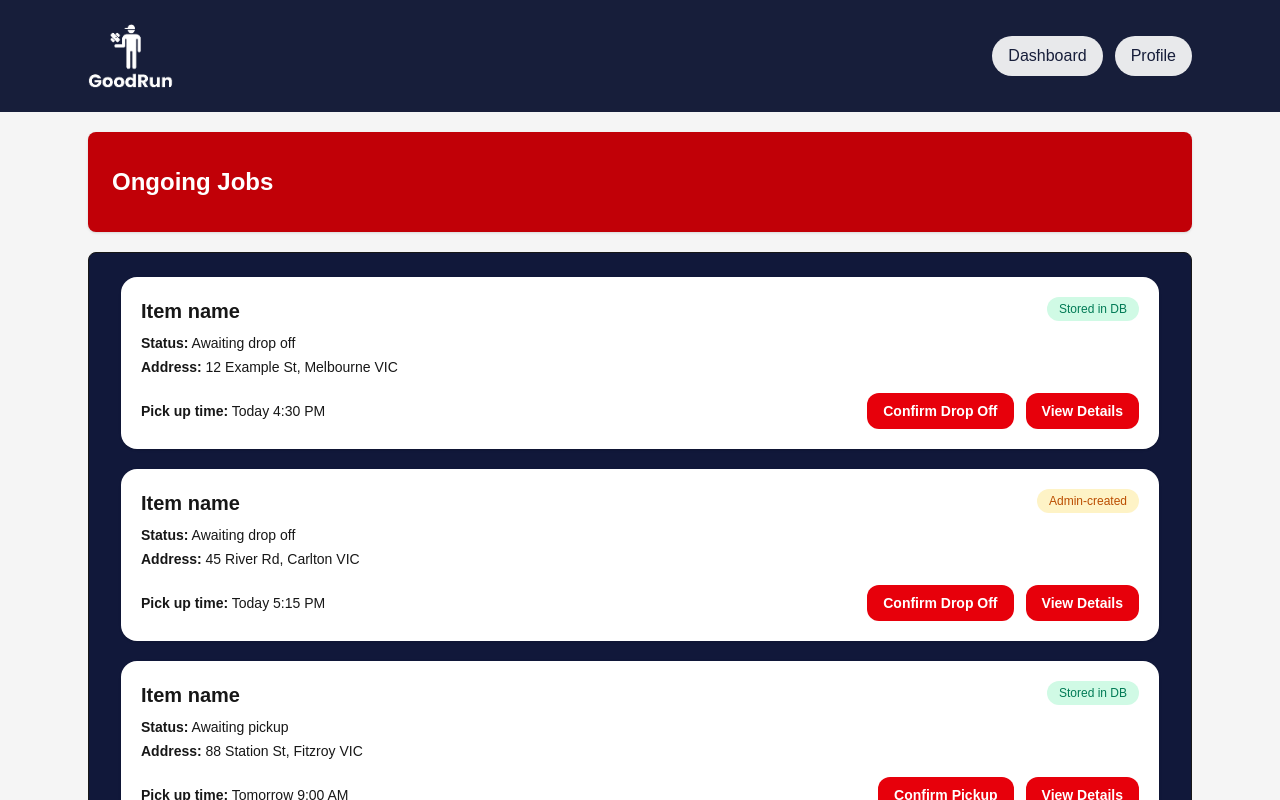
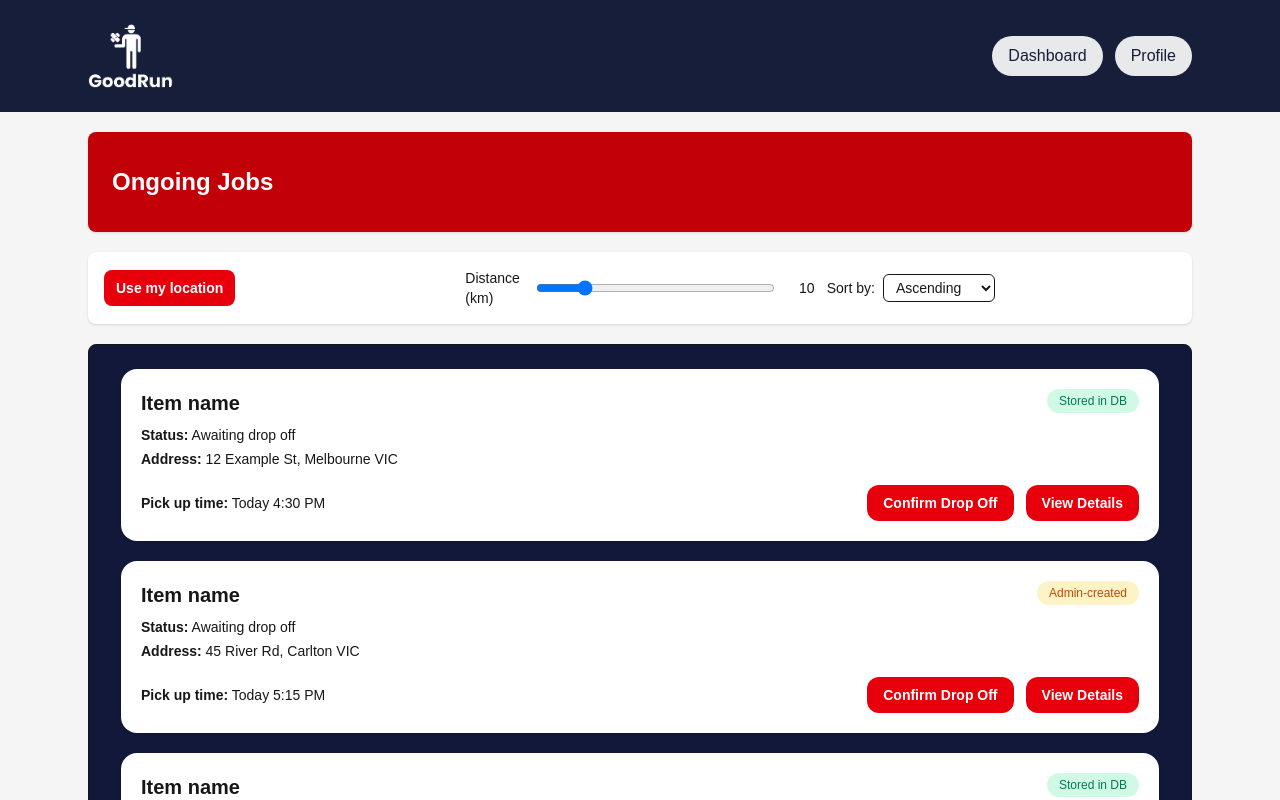
Before and after one commit to shermintea/GoodRun, a Next.js app: page /dashboard/ongoingJobs in a window 1280 px wide. Shown: the top 800 px of the page. Built offline with nearby package versions, Linux system fonts and the light colour scheme; no server answers; sample sign-in values are in the browser's storage.

Commit message:
MFLP-16: Add distance filter with GPS, shows Distance (km) slider and sort dropdown

```diff
--- a/app/dashboard/ongoingJobs/page.tsx
+++ b/app/dashboard/ongoingJobs/page.tsx
@@ -3,22 +3,22 @@
 * File:      page.tsx  (Accepted/Ongoing Jobs)
 * Author:    IT Project – Medical Pantry – Group 17
 * Date:      25-09-2025
-* Version:   1.1
+* Version:   1.5
 * Purpose:   - Display list of currently accepted jobs
 *            - Show job source (stored in DB vs admin-created)
 *            - Provide actions: Confirm Pickup / Confirm Drop Off, View Details
+*            - Filter and sort jobs by proximity to volunteer (via browser location)
 *
-* Note: To Integrate PickUP Request Database into the code(extract information of users)
-*         - Uses mock data for now. Includes a commented out block
-*         prepared for mapping/fetching from a real DB/API.
+* Note: Uses mock data for layout. Real job data will later include coordinates
+*       to enable automatic distance-based filtering.
 *
 * Revisions:
 * v1.0 - 24-09-2025 - Initial implementation of basic layout of ongoing job page
-* v1.1 - 25-09-2025 - Logo placement & Interaction: clicking "Confirm Pickup" changes the job status to
-                      "DROPOFF" and the button label updates to "Confirm Drop Off".
-* v1.2 - 30-09-2025 - Updated formating to match other pages.
-* v1.3 - 10-10-2025 - Moved page to dashboard/ongoingJobs, replaced with reusable header
-*******************************************************************************************/
+* v1.1 - 25-09-2025 - Logo placement & interaction: clicking "Confirm Pickup" changes job status.
+* v1.2 - 30-09-2025 - Updated formatting to match other pages.
+* v1.3 - 10-10-2025 - Moved page to dashboard/ongoingJobs with reusable header.
+* v1.4 - 14-10-2025 - Added distance-based filter, sorting with GPS and add the sort-by dropdown.
+******************************************************************************************/
 
 'use client';
 
@@ -33,12 +33,15 @@ type JobItem = {
   name: string;
   status: JobStatus;
   address: string;
-  pickupTime: string; // ISO or display string
+  pickupTime: string;
   source: SourceType;
+  // Optional: when real data arrives, include coordinates
+  lat?: number;
+  lng?: number;
 };
 
 export default function AcceptedJobsPage() {
-  // --- Mock data for layout ---
+  // --- Mock data for layout (no lat/lng here yet) ---
   const [jobs, setJobs] = useState<JobItem[]>([
     { id: '1', name: 'Item name', status: 'DROPOFF', address: '12 Example St, Melbourne VIC', pickupTime: 'Today 4:30 PM', source: 'stored' },
     { id: '2', name: 'Item name', status: 'DROPOFF', address: '45 River Rd, Carlton VIC', pickupTime: 'Today 5:15 PM', source: 'admin_temp' },
@@ -46,24 +49,91 @@ export default function AcceptedJobsPage() {
     { id: '4', name: 'Item name', status: 'PICKUP', address: '5 King St, Docklands VIC', pickupTime: 'Tomorrow 11:00 AM', source: 'admin_temp' },
   ]);
 
-  const sorted = useMemo(() => jobs.slice(), [jobs]);
+  const sorted = useMemo(() => jobs.slice(), [jobs]); // base order
 
-  // When user confirms:
-  // - If status is PICKUP => flip to DROPOFF (and UI will show "Awaiting drop off")
-  // - If status is already DROPOFF => keep as DROPOFF (no change here)
+  // --- Distance filter state ---
+  const [userLoc, setUserLoc] = useState<{ lat: number; lng: number } | null>(null);
+  const [radiusKm, setRadiusKm] = useState<number>(10);
+  const [sortOrder, setSortOrder] = useState<'nearest' | 'farthest'>('nearest');
+
+  const toRad = (x: number) => (x * Math.PI) / 180;
+  const haversineKm = (a: { lat: number; lng: number }, b: { lat: number; lng: number }) => {
+    const R = 6371;
+    const dLat = toRad(b.lat - a.lat);
+    const dLng = toRad(b.lng - a.lng);
+    const lat1 = toRad(a.lat);
+    const lat2 = toRad(b.lat);
+    const h =
+      Math.sin(dLat / 2) ** 2 +
+      Math.cos(lat1) * Math.cos(lat2) * Math.sin(dLng / 2) ** 2;
+    return 2 * R * Math.asin(Math.sqrt(h));
+  };
+
+  const useMyLocation = () => {
+    if (!navigator.geolocation) {
+      alert('Geolocation not supported in this browser.');
+      return;
+    }
+    navigator.geolocation.getCurrentPosition(
+      (pos) => setUserLoc({ lat: pos.coords.latitude, lng: pos.coords.longitude }),
+      (err) => {
+        console.error(err);
+        alert('Could not retrieve your location.');
+      },
+      { enableHighAccuracy: true, timeout: 8000 }
+    );
+  };
+
+  // --- Filter and sort by distance ---
+  const displayed = useMemo(() => {
+    // Attach distance if we can compute it
+    let list = sorted.map((j) => {
+      const hasCoords = typeof j.lat === 'number' && typeof j.lng === 'number';
+      const distanceKm =
+        userLoc && hasCoords ? haversineKm(userLoc, { lat: j.lat!, lng: j.lng! }) : null;
+      return { ...j, distanceKm };
+    });
+
+    // If location is set, filter only those *with known distance* beyond radius; keep unknowns visible.
+    if (userLoc) {
+      list = list.filter((j) => (j.distanceKm == null ? true : j.distanceKm <= radiusKm));
+    }
+
+    // Sort: place known-distance jobs first (asc/desc), unknown-distance jobs after
+    if (userLoc) {
+      list.sort((a, b) => {
+        const da = a.distanceKm;
+        const db = b.distanceKm;
+
+        const aKnown = da != null;
+        const bKnown = db != null;
+
+        // Known distances before unknown
+        if (aKnown && !bKnown) return -1;
+        if (!aKnown && bKnown) return 1;
+
+        // Both unknown: keep original order
+        if (!aKnown && !bKnown) return 0;
+
+        // Both known: sort by chosen order
+        return sortOrder === 'nearest' ? (da! - db!) : (db! - da!);
+      });
+    }
+
+    return list;
+  }, [sorted, userLoc, radiusKm, sortOrder]);
+
+  // --- Confirm logic (mock) ---
   const onConfirm = (job: JobItem) => {
-    setJobs(prev =>
-      prev.map(j =>
+    setJobs((prev) =>
+      prev.map((j) =>
         j.id === job.id
           ? { ...j, status: j.status === 'PICKUP' ? 'DROPOFF' : 'DROPOFF' }
           : j
       )
     );
-
-    // Mock feedback
     alert(
-      `${job.status === 'PICKUP' ? 'Pickup' : 'Drop Off'
-      } confirmed for "${job.name}" (mock)`
+      `${job.status === 'PICKUP' ? 'Pickup' : 'Drop Off'} confirmed for "${job.name}" (mock)`
     );
   };
 
@@ -76,18 +146,67 @@ export default function AcceptedJobsPage() {
           <h1 className="text-2xl font-semibold">Ongoing Jobs</h1>
         </div>
 
+        {/* Distance filter controls */}
+        <div className="rounded-lg bg-white p-4 shadow-sm grid gap-3 md:grid-cols-3">
+          {/* GPS Button (no raw coords shown) */}
+          <div className="flex items-center gap-2">
+            <button
+              onClick={useMyLocation}
+              className="rounded-lg bg-red-600 hover:bg-red-700 px-3 py-2 text-white text-sm font-semibold"
+            >
+              Use my location
+            </button>
+            {userLoc && (
+              <span className="text-xs rounded-md bg-emerald-50 text-emerald-700 px-2 py-1">
+                Location set
+              </span>
+            )}
+          </div>
+
+          {/* Distance control */}
+          <div className="flex items-center gap-3">
+            <label className="text-sm font-medium">Distance (km)</label>
+            <input
+              type="range"
+              min={1}
+              max={50}
+              step={1}
+              value={radiusKm}
+              onChange={(e) => setRadiusKm(Number(e.target.value))}
+              className="w-full"
+            />
+            <span className="text-sm w-10 text-right">{radiusKm}</span>
+          </div>
+
+          {/* Sort dropdown (always usable; applies once location exists) */}
+          <div className="flex items-center gap-2">
+            <label className="text-sm font-medium">Sort by:</label>
+            <select
+              value={sortOrder}
+              onChange={(e) => setSortOrder(e.target.value as 'nearest' | 'farthest')}
+              className="rounded-md border px-2 py-1 text-sm"
+              aria-label="Sort by distance"
+              title={!userLoc ? 'Sorting applies once location is set' : 'Sort by distance'}
+            >
+              <option value="nearest">Ascending </option>
+              <option value="farthest">Descending </option>
+            </select>
+          </div>
+        </div>
+
         {/* Scrollable job list */}
         <div className="grid grid-cols-1 md:grid-cols-3 gap-6">
-          {/* For centering the column */}
           <div className="md:col-span-3">
             <div className="rounded-lg bg-[#11183A] h-[1150px] mx-auto w-full rounded-lg border px-4 md:px-6 lg:px-8 py-6 space-y-5 overflow-y-auto">
-              {sorted.map((job) => (
+              {displayed.map((job) => (
                 <JobCard key={job.id} job={job} onConfirm={onConfirm} />
               ))}
 
-              {sorted.length === 0 && (
+              {displayed.length === 0 && (
                 <div className="rounded-2xl bg-white p-6 text-center text-neutral-600 shadow-sm">
-                  No accepted jobs at the moment.
+                  {userLoc
+                    ? 'No accepted jobs within this distance.'
+                    : 'Use your location to filter by distance.'}
                 </div>
               )}
             </div>
@@ -104,10 +223,11 @@ function JobCard({
   job,
   onConfirm,
 }: {
-  job: JobItem;
+  job: JobItem & { distanceKm?: number | null };
   onConfirm: (job: JobItem) => void;
 }) {
-  const confirmLabel = job.status === 'PICKUP' ? 'Confirm Pickup' : 'Confirm Drop Off';
+  const confirmLabel =
+    job.status === 'PICKUP' ? 'Confirm Pickup' : 'Confirm Drop Off';
   const sourceBadge =
     job.source === 'stored'
       ? { text: 'Stored in DB', classes: 'bg-emerald-100 text-emerald-700' }
@@ -116,8 +236,10 @@ function JobCard({
   return (
     <article className="rounded-2xl bg-white p-5 shadow-sm">
       <div className="mb-2 flex items-start justify-between">
-        <h3 className="text-xl font-extrabold">Item name</h3>
-        <span className={`rounded-full px-3 py-1 text-xs font-medium ${sourceBadge.classes}`}>
+        <h3 className="text-xl font-extrabold">{job.name}</h3>
+        <span
+          className={`rounded-full px-3 py-1 text-xs font-medium ${sourceBadge.classes}`}
+        >
           {sourceBadge.text}
         </span>
       </div>
@@ -130,6 +252,12 @@ function JobCard({
         <div>
           <span className="font-semibold">Address:</span> {job.address}
         </div>
+        {typeof (job as any).distanceKm === 'number' && (
+          <div>
+            <span className="font-semibold">Distance:</span>{' '}
+            {(job as any).distanceKm!.toFixed(1)} km
+          </div>
+        )}
       </div>
 
       <div className="mt-4 grid grid-cols-1 gap-3 sm:grid-cols-[1fr_auto] sm:items-center">
```
